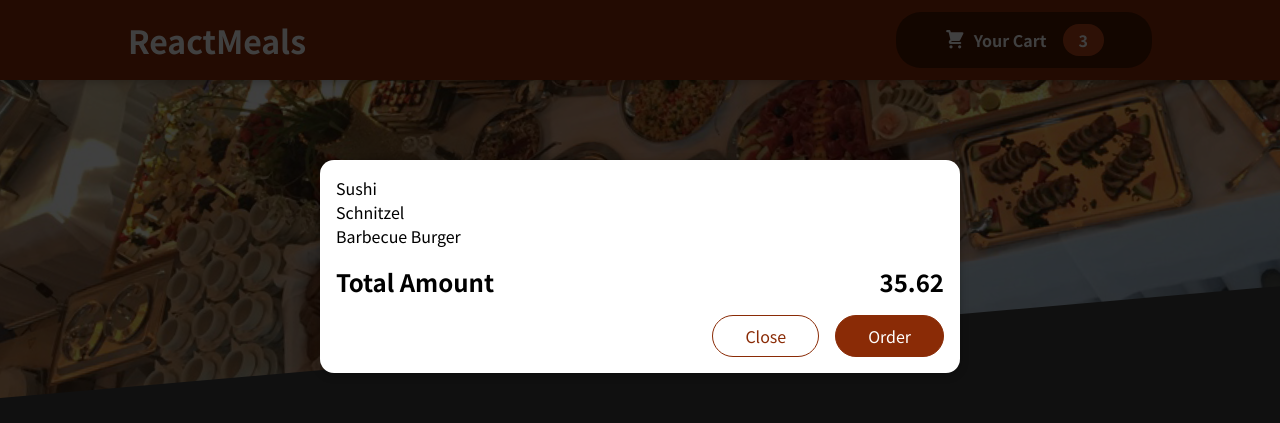
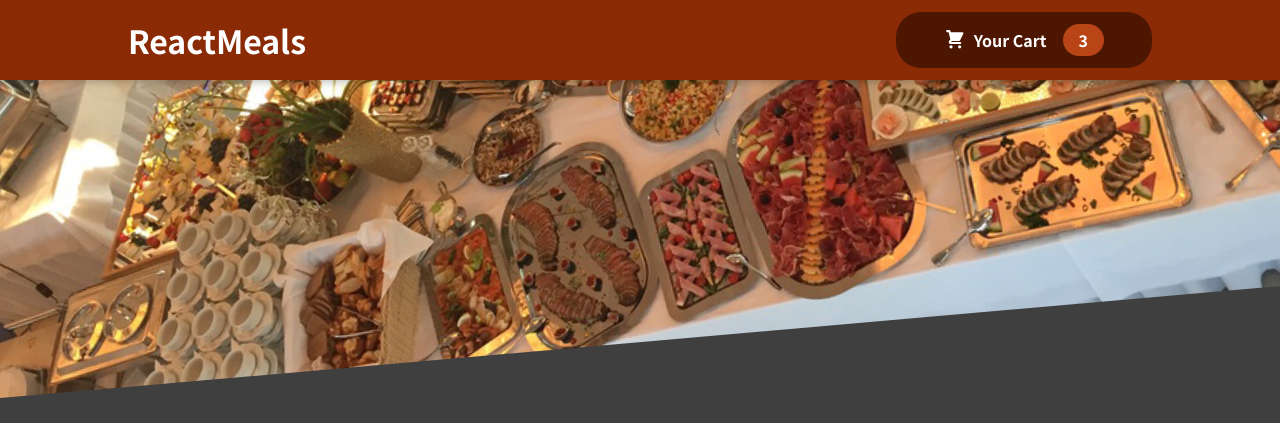
Before and after one commit to Shadypio/ReactMeals, a React (Create React App) app: page / in a window 1280 px wide. Shown: the top 423 px of the page. Built offline with nearby package versions, Linux system fonts and the light colour scheme.

Commit message:
feat: show/hide Cart on click

```diff
--- a/src/App.jsx
+++ b/src/App.jsx
@@ -1,13 +1,23 @@
-import { Fragment } from "react";
+import { Fragment, useState } from "react";
 import Header from "./components/Layout/Header";
 import Meals from "./components/Meals/Meals";
 import Cart from "./components/Cart/Cart";
 
 function App() {
+	const [cartIsShown, setCartIsShown] = useState(false);
+
+	const showCartHandler = () => {
+		setCartIsShown(true);
+	};
+
+	const hideCartHandler = () => {
+		setCartIsShown(false);
+	};
+
 	return (
 		<Fragment>
-			<Cart />
-			<Header />
+			{cartIsShown && <Cart onHideCart={hideCartHandler} />}
+			<Header onShowCart={showCartHandler} />
 			<main>
 				<Meals />
 			</main>
--- a/src/components/Cart/Cart.jsx
+++ b/src/components/Cart/Cart.jsx
@@ -25,14 +25,16 @@
 	].map((item) => <li>{item.name}</li>);
 
 	return (
-		<Modal>
+		<Modal onHideCart={props.onHideCart}>
 			<ul className={classes["cart-items"]}>{cartItems}</ul>
 			<div className={classes.total}>
 				<span>Total Amount</span>
 				<span>35.62</span>
 			</div>
 			<div className={classes.actions}>
-				<button className={classes["button--alt"]}>Close</button>
+				<button className={classes["button--alt"]} onClick={props.onHideCart}>
+					Close
+				</button>
 				<button className={classes.button}>Order</button>
 			</div>
 		</Modal>
--- a/src/components/Layout/Header.jsx
+++ b/src/components/Layout/Header.jsx
@@ -8,7 +8,7 @@
 		<Fragment>
 			<header className={classes.header}>
 				<h1>ReactMeals</h1>
-				<HeaderCartButton />
+				<HeaderCartButton onClick={props.onShowCart} />
 			</header>
 			<div className={classes["main-image"]}>
 				<img src={mealsImage} alt="A table full of delicious food!" />
--- a/src/components/Layout/HeaderCartButton.jsx
+++ b/src/components/Layout/HeaderCartButton.jsx
@@ -4,7 +4,7 @@
 
 const HeaderCartButton = (props) => {
 	return (
-		<button className={classes.button}>
+		<button className={classes.button} onClick={props.onClick}>
 			<span className={classes.icon}>
 				<CartIcon />
 			</span>
--- a/src/components/UI/Modal.jsx
+++ b/src/components/UI/Modal.jsx
@@ -4,7 +4,7 @@
 import classes from "./Modal.module.css";
 
 const Backdrop = (props) => {
-	return <div className={classes.backdrop} />;
+	return <div className={classes.backdrop} onClick={props.onHideCart} />;
 };
 
 const ModalOverlay = (props) => {
@@ -20,7 +20,10 @@
 const Modal = (props) => {
 	return (
 		<Fragment>
-			{ReactDOM.createPortal(<Backdrop />, portalElement)}
+			{ReactDOM.createPortal(
+				<Backdrop onHideCart={props.onHideCart} />,
+				portalElement
+			)}
 			{ReactDOM.createPortal(
 				<ModalOverlay>{props.children}</ModalOverlay>,
 				portalElement
```
